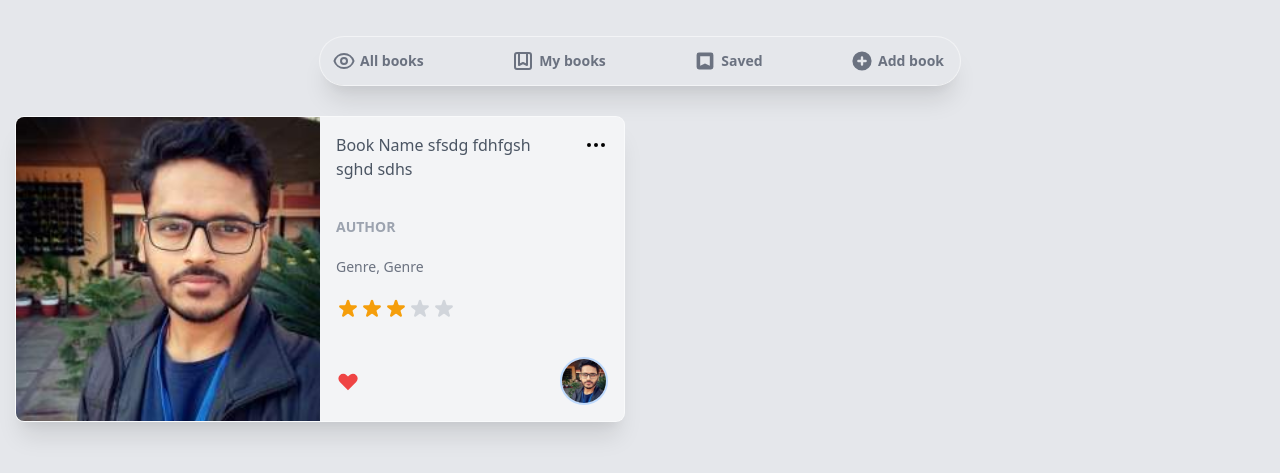
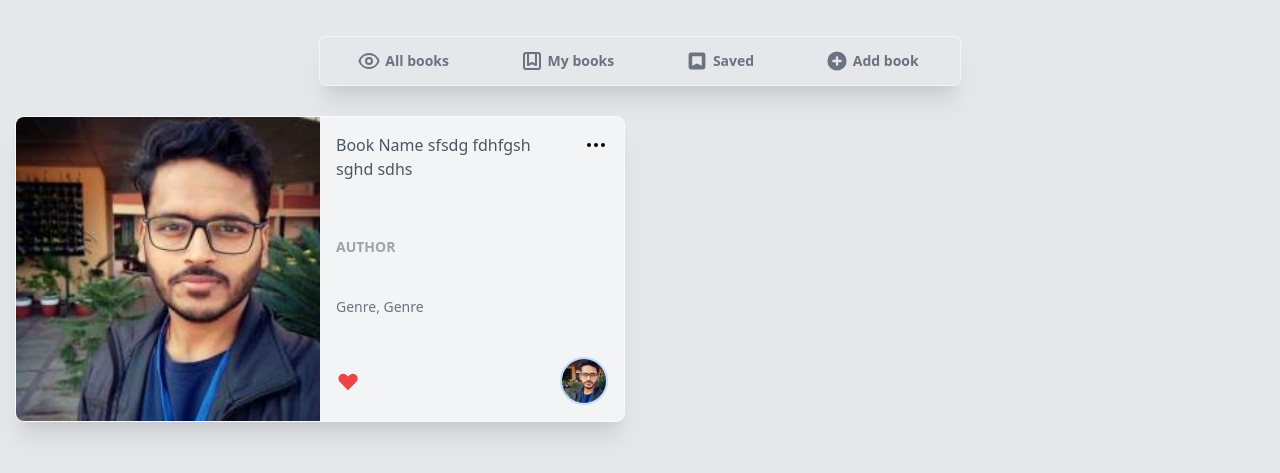
Before and after one commit to anubhavitis/Library, a plain HTML site: page homepage.html in a window 1280 px wide. Shown: the part 59-532 px from the top of the page. Drawn offline with nearby package versions, Linux system fonts and the light colour scheme; some packages are replaced by stand-ins of ours; a script that the page names is missing.

Commit message:
Dashboard js

```diff
--- a/homepage.html
+++ b/homepage.html
@@ -6,11 +6,11 @@
   <meta charset="UTF-8" />
   <meta name="viewport" content="width=device-width, initial-scale=1.0" />
   <link href="https://unpkg.com/tailwindcss@^2/dist/tailwind.min.css" rel="stylesheet" />
-  <script src="https://cdn.jsdelivr.net/gh/alpinejs/alpine@v2.x.x/dist/alpine.min.js" defer></script>
 </head>
 
 <body class="bg-gray-200">
 
+  <!-- This is Navbar -->
   <div id="Navbar" class="w-full text-gray-200 bg-gray-800">
     <div x-data="{ open: false }"
       class="flex flex-col max-w-screen-xl px-4 mx-auto md:items-center md:justify-between md:flex-row md:px-6 lg:px-8">
@@ -80,9 +80,10 @@
     </div>
   </div>
 
+  <!-- This is tabpanel -->
   <div
-    class=" w-4/5 md:w-2/3 lg:w-1/2 mx-auto mt-10 flex justify-between rounded-full shadow-xl ring-1 ring-gray-100 p-1 mx-2 text-gray-500 font-semibold">
-    <div class="flex rounded-full p-2 hover:bg-gray-400 hover:text-white cursor-pointer ">
+    class=" w-4/5 md:w-2/3 lg:w-1/2 mx-auto mt-10 flex justify-around rounded-md shadow-xl ring-1 ring-gray-100 p-1 mx-2 text-gray-500 font-semibold">
+    <div id="showAllBooks" class="flex rounded-full md:rounded-md p-2 hover:bg-gray-400 hover:text-white cursor-pointer ">
       <svg class="h-6 w-6" xmlns="http://www.w3.org/2000/svg" fill="none" viewBox="0 0 24 24" stroke="currentColor">
         <path stroke-linecap="round" stroke-linejoin="round" stroke-width="2" d="M15 12a3 3 0 11-6 0 3 3 0 016 0z" />
         <path stroke-linecap="round" stroke-linejoin="round" stroke-width="2"
@@ -90,14 +91,14 @@
       </svg>
       <p class="text-sm m-auto mx-1 hidden md:block"> All books</p>
     </div>
-    <div class="flex rounded-full p-2 hover:bg-gray-400 hover:text-white cursor-pointer">
+    <div id="showMyBooks" class="flex rounded-full md:rounded-md p-2 hover:bg-gray-400 hover:text-white cursor-pointer">
       <svg class="h-6 w-6" xmlns="http://www.w3.org/2000/svg" fill="none" viewBox="0 0 24 24" stroke="currentColor">
         <path stroke-linecap="round" stroke-linejoin="round" stroke-width="2"
           d="M16 4v12l-4-2-4 2V4M6 20h12a2 2 0 002-2V6a2 2 0 00-2-2H6a2 2 0 00-2 2v12a2 2 0 002 2z" />
       </svg>
       <p class="text-sm m-auto mx-1 hidden md:block"> My books</p>
     </div>
-    <div class="flex rounded-full p-2 hover:bg-gray-400 hover:text-white cursor-pointer">
+    <div class="flex rounded-full md:rounded-md p-2 hover:bg-gray-400 hover:text-white cursor-pointer">
       <svg class="h-6 w-6" xmlns="http://www.w3.org/2000/svg" viewBox="0 0 20 20" fill="currentColor">
         <path fill-rule="evenodd"
           d="M3 5a2 2 0 012-2h10a2 2 0 012 2v10a2 2 0 01-2 2H5a2 2 0 01-2-2V5zm11 1H6v8l4-2 4 2V6z"
@@ -105,7 +106,7 @@
       </svg>
       <p class="text-sm m-auto mx-1 hidden md:block"> Saved</p>
     </div>
-    <div class="flex rounded-full p-2 hover:bg-gray-400 hover:text-white cursor-pointer">
+    <div class="flex rounded-full md:rounded-md p-2 hover:bg-gray-400 hover:text-white cursor-pointer">
       <svg class="h-6 w-6" xmlns="http://www.w3.org/2000/svg" viewBox="0 0 20 20" fill="currentColor">
         <path fill-rule="evenodd"
           d="M10 18a8 8 0 100-16 8 8 0 000 16zm1-11a1 1 0 10-2 0v2H7a1 1 0 100 2h2v2a1 1 0 102 0v-2h2a1 1 0 100-2h-2V7z"
@@ -115,6 +116,7 @@
     </div>
   </div>
 
+  <!-- This is show container -->
   <div class="container mx-auto mt-4 grid grid-cols-1 md:grid-cols-2 lg:grid-cols-2 xl:grid-cols-2 2xl:grid-cols-3">
 
     <div class="m-4 h-120 rounded-lg shadow-xl flex ring-1 ring-gray-50 bg-gray-100 hover:bg-gray-50">
@@ -126,7 +128,8 @@
       <div class="p-4 w-1/2 rounded-r-lg text-left flex flex-col justify-between">
         <div class="flex justify-between">
           <p class="text-gray-600 w-4/5"> Book Name sfsdg fdhfgsh sghd sdhs </p>
-          <svg class="h-6 w-6 cursor-pointer" xmlns="http://www.w3.org/2000/svg" fill="none" viewBox="0 0 24 24" stroke="currentColor">
+          <svg class="h-6 w-6 cursor-pointer" xmlns="http://www.w3.org/2000/svg" fill="none" viewBox="0 0 24 24"
+            stroke="currentColor">
             <path stroke-linecap="round" stroke-linejoin="round" stroke-width="2"
               d="M5 12h.01M12 12h.01M19 12h.01M6 12a1 1 0 11-2 0 1 1 0 012 0zm7 0a1 1 0 11-2 0 1 1 0 012 0zm7 0a1 1 0 11-2 0 1 1 0 012 0z" />
           </svg>
@@ -135,31 +138,6 @@
         <p class="mt-4 text-gray-400 uppercase text-sm font-bold"> author</p>
         <p class="text-gray-500  text-sm"> Genre, Genre</p>
 
-        <div class="flex mb-4">
-          <svg class="h-6 w-6 text-yellow-500" xmlns="http://www.w3.org/2000/svg" viewBox="0 0 20 20"
-            fill="currentColor">
-            <path
-              d="M9.049 2.927c.3-.921 1.603-.921 1.902 0l1.07 3.292a1 1 0 00.95.69h3.462c.969 0 1.371 1.24.588 1.81l-2.8 2.034a1 1 0 00-.364 1.118l1.07 3.292c.3.921-.755 1.688-1.54 1.118l-2.8-2.034a1 1 0 00-1.175 0l-2.8 2.034c-.784.57-1.838-.197-1.539-1.118l1.07-3.292a1 1 0 00-.364-1.118L2.98 8.72c-.783-.57-.38-1.81.588-1.81h3.461a1 1 0 00.951-.69l1.07-3.292z" />
-          </svg>
-          <svg class="h-6 w-6 text-yellow-500" xmlns="http://www.w3.org/2000/svg" viewBox="0 0 20 20"
-            fill="currentColor">
-            <path
-              d="M9.049 2.927c.3-.921 1.603-.921 1.902 0l1.07 3.292a1 1 0 00.95.69h3.462c.969 0 1.371 1.24.588 1.81l-2.8 2.034a1 1 0 00-.364 1.118l1.07 3.292c.3.921-.755 1.688-1.54 1.118l-2.8-2.034a1 1 0 00-1.175 0l-2.8 2.034c-.784.57-1.838-.197-1.539-1.118l1.07-3.292a1 1 0 00-.364-1.118L2.98 8.72c-.783-.57-.38-1.81.588-1.81h3.461a1 1 0 00.951-.69l1.07-3.292z" />
-          </svg>
-          <svg class="h-6 w-6 text-yellow-500" xmlns="http://www.w3.org/2000/svg" viewBox="0 0 20 20"
-            fill="currentColor">
-            <path
-              d="M9.049 2.927c.3-.921 1.603-.921 1.902 0l1.07 3.292a1 1 0 00.95.69h3.462c.969 0 1.371 1.24.588 1.81l-2.8 2.034a1 1 0 00-.364 1.118l1.07 3.292c.3.921-.755 1.688-1.54 1.118l-2.8-2.034a1 1 0 00-1.175 0l-2.8 2.034c-.784.57-1.838-.197-1.539-1.118l1.07-3.292a1 1 0 00-.364-1.118L2.98 8.72c-.783-.57-.38-1.81.588-1.81h3.461a1 1 0 00.951-.69l1.07-3.292z" />
-          </svg>
-          <svg class="h-6 w-6 text-gray-300" xmlns="http://www.w3.org/2000/svg" viewBox="0 0 20 20" fill="currentColor">
-            <path
-              d="M9.049 2.927c.3-.921 1.603-.921 1.902 0l1.07 3.292a1 1 0 00.95.69h3.462c.969 0 1.371 1.24.588 1.81l-2.8 2.034a1 1 0 00-.364 1.118l1.07 3.292c.3.921-.755 1.688-1.54 1.118l-2.8-2.034a1 1 0 00-1.175 0l-2.8 2.034c-.784.57-1.838-.197-1.539-1.118l1.07-3.292a1 1 0 00-.364-1.118L2.98 8.72c-.783-.57-.38-1.81.588-1.81h3.461a1 1 0 00.951-.69l1.07-3.292z" />
-          </svg>
-          <svg class="h-6 w-6 text-gray-300" xmlns="http://www.w3.org/2000/svg" viewBox="0 0 20 20" fill="currentColor">
-            <path
-              d="M9.049 2.927c.3-.921 1.603-.921 1.902 0l1.07 3.292a1 1 0 00.95.69h3.462c.969 0 1.371 1.24.588 1.81l-2.8 2.034a1 1 0 00-.364 1.118l1.07 3.292c.3.921-.755 1.688-1.54 1.118l-2.8-2.034a1 1 0 00-1.175 0l-2.8 2.034c-.784.57-1.838-.197-1.539-1.118l1.07-3.292a1 1 0 00-.364-1.118L2.98 8.72c-.783-.57-.38-1.81.588-1.81h3.461a1 1 0 00.951-.69l1.07-3.292z" />
-          </svg>
-        </div>
 
         <div class="flex justify-between">
           <svg class="w-6 h-6 text-red-500 mt-auto mb-auto cursor-pointer" xmlns="http://www.w3.org/2000/svg"
@@ -180,4 +158,13 @@
 
 </body>
 
+<script src="https://unpkg.com/@popperjs/core@2/dist/umd/popper.min.js"></script>
+<!--Tooltip CDN-->
+<script src="https://unpkg.com/tippy.js@6/dist/tippy-bundle.umd.js"></script>
+<!--Tooltip CDN-->
+<script src="https://cdn.jsdelivr.net/npm/sweetalert2@10.13.0/dist/sweetalert2.all.min.js"></script> <!-- SweetAlert -->
+<script src="https://cdn.jsdelivr.net/gh/alpinejs/alpine@v2.x.x/dist/alpine.min.js" defer></script>
+<!--Navbar Tailwind CDN-->
+<script type="module" src="./style/js/homepage/home.js"> </script> <!-- Personal -->
+
 </html>
--- /dev/null
+++ b/style/js/homepage/home.js
@@ -0,0 +1,38 @@
+tippy("#showAllBooks", {
+  content: "View all books",
+  followCursor: "horizontal",
+  animation: "shift-away",
+});
+
+tippy("#showMyBooks", {
+  content: "View my books",
+  followCursor: "horizontal",
+  animation: "shift-away",
+});
+
+// var YellowStar = `<svg class="h-6 w-6 text-yellow-500" xmlns="http://www.w3.org/2000/svg" viewBox="0 0 20 20"
+// fill="currentColor">
+// <path
+//   d="M9.049 2.927c.3-.921 1.603-.921 1.902 0l1.07 3.292a1 1 0 00.95.69h3.462c.969 0 1.371 1.24.588 1.81l-2.8 2.034a1 1 0 00-.364 1.118l1.07 3.292c.3.921-.755 1.688-1.54 1.118l-2.8-2.034a1 1 0 00-1.175 0l-2.8 2.034c-.784.57-1.838-.197-1.539-1.118l1.07-3.292a1 1 0 00-.364-1.118L2.98 8.72c-.783-.57-.38-1.81.588-1.81h3.461a1 1 0 00.951-.69l1.07-3.292z" />
+// </svg>`;
+
+// var grayStar = `<svg class="h-6 w-6 text-gray-300" xmlns="http://www.w3.org/2000/svg" viewBox="0 0 20 20" fill="currentColor">
+// <path
+//   d="M9.049 2.927c.3-.921 1.603-.921 1.902 0l1.07 3.292a1 1 0 00.95.69h3.462c.969 0 1.371 1.24.588 1.81l-2.8 2.034a1 1 0 00-.364 1.118l1.07 3.292c.3.921-.755 1.688-1.54 1.118l-2.8-2.034a1 1 0 00-1.175 0l-2.8 2.034c-.784.57-1.838-.197-1.539-1.118l1.07-3.292a1 1 0 00-.364-1.118L2.98 8.72c-.783-.57-.38-1.81.588-1.81h3.461a1 1 0 00.951-.69l1.07-3.292z" />
+// </svg>`;
+
+
+// var rating= document.createElement('div');
+// rating.classList.add("flex");
+// rating.classList.add("mb-4");
+
+// var genre= document.createElement("p");
+// genre.classList.add("text-gray-500");
+// genre.classList.add("text-sm");
+
+// var author=document.createElement("p");
+// author.classList.add("text-gray-400");
+// author.classList.add("mt-4");
+// author.classList.add("uppercase");
+// author.classList.add("text-sm");
+// author.classList.add("font-bold");
```
Also changed, not shown: index.html (+7 -2 lines), style/js/AuthPage/auth.js (renamed from style/js/auth.js), style/js/AuthPage/changeCard.js (renamed from style/js/changeCard.js), style/js/AuthPage/home.js (renamed from style/js/home.js), 1 other file.
